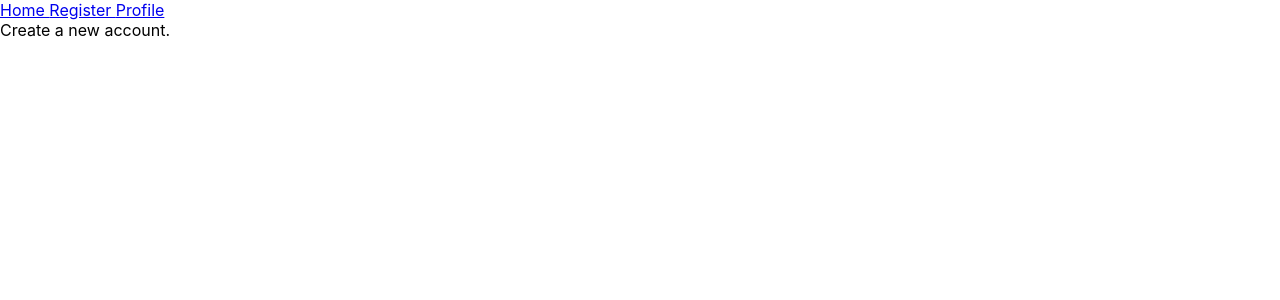
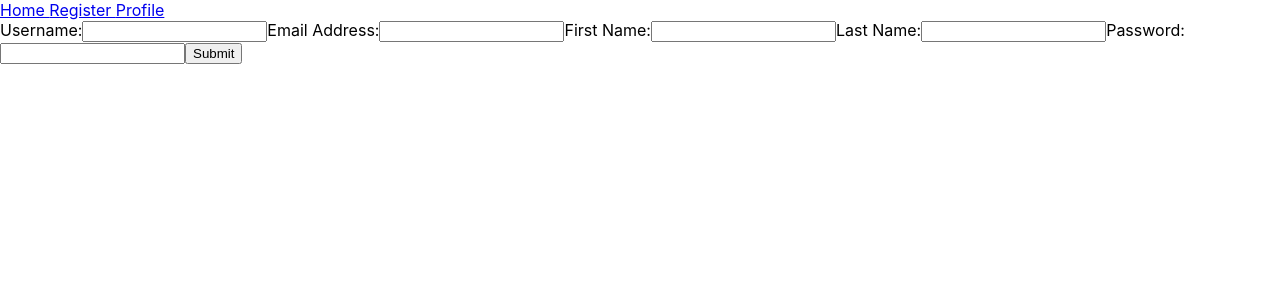
Before and after one commit to rkiang/react-video-appointment-app, a React (Create React App) app in the folder client/: page /register in a window 1280 px wide. Shown: the top 300 px of the page. Built offline with nearby package versions, Linux system fonts and the light colour scheme.

Commit message:
added simple form for registeration

```diff
--- a/client/src/Pages/Registeration.js
+++ b/client/src/Pages/Registeration.js
@@ -36,7 +36,31 @@ function Registration() {
 
     // const navigate = useNavigate();
     return (
-        <div>Create a new account.</div>
+        <div>
+            <form>
+                <label>
+                    Username:
+                    <input type="text" name="username" />
+                </label>
+                <label>
+                    Email Address:
+                    <input type="text" name="email" />
+                </label>
+                <label>
+                    First Name:
+                    <input type="text" name="fName" />
+                </label>
+                <label>
+                    Last Name:
+                    <input type="text" name="lName" />
+                </label>
+                <label>
+                    Password:
+                    <input type="password" name="password" />
+                </label>
+                <input type="submit" value="Submit" />
+            </form>
+        </div>
     )
 }
 export default Registration;
```
